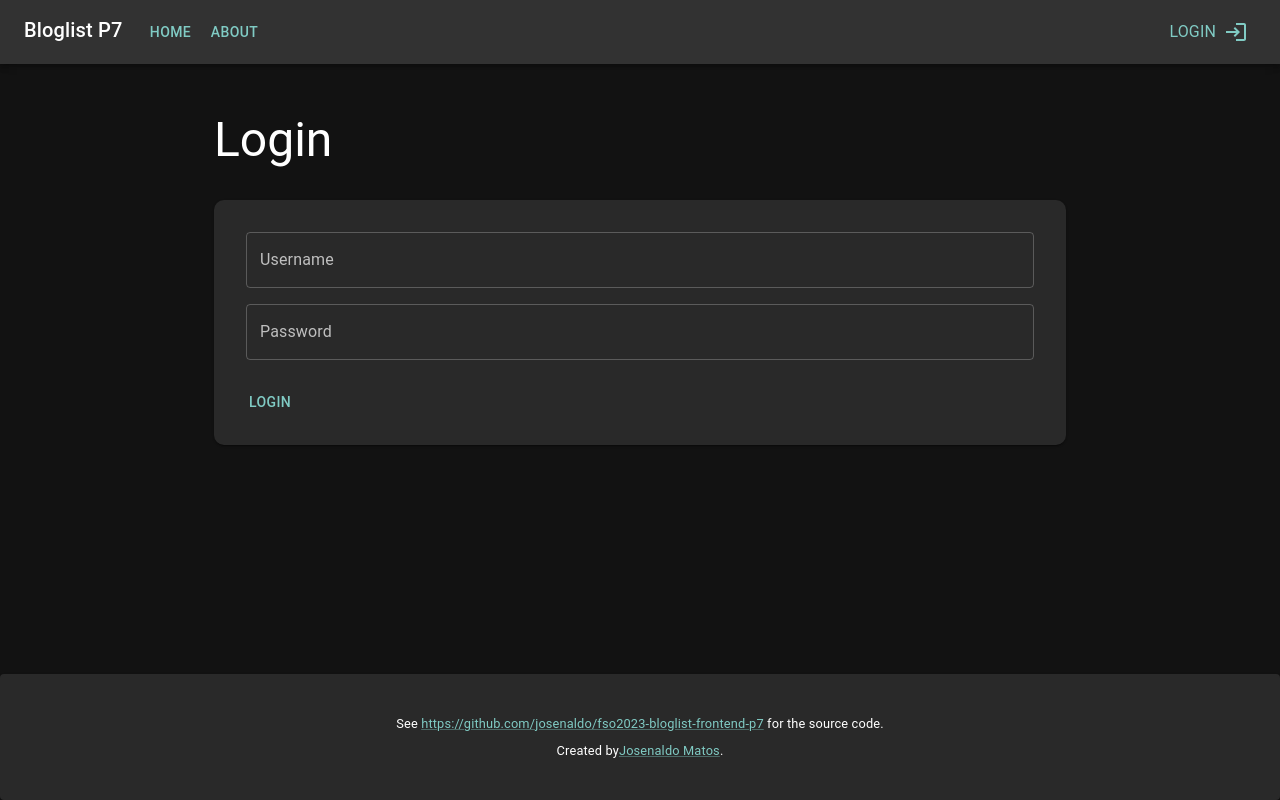
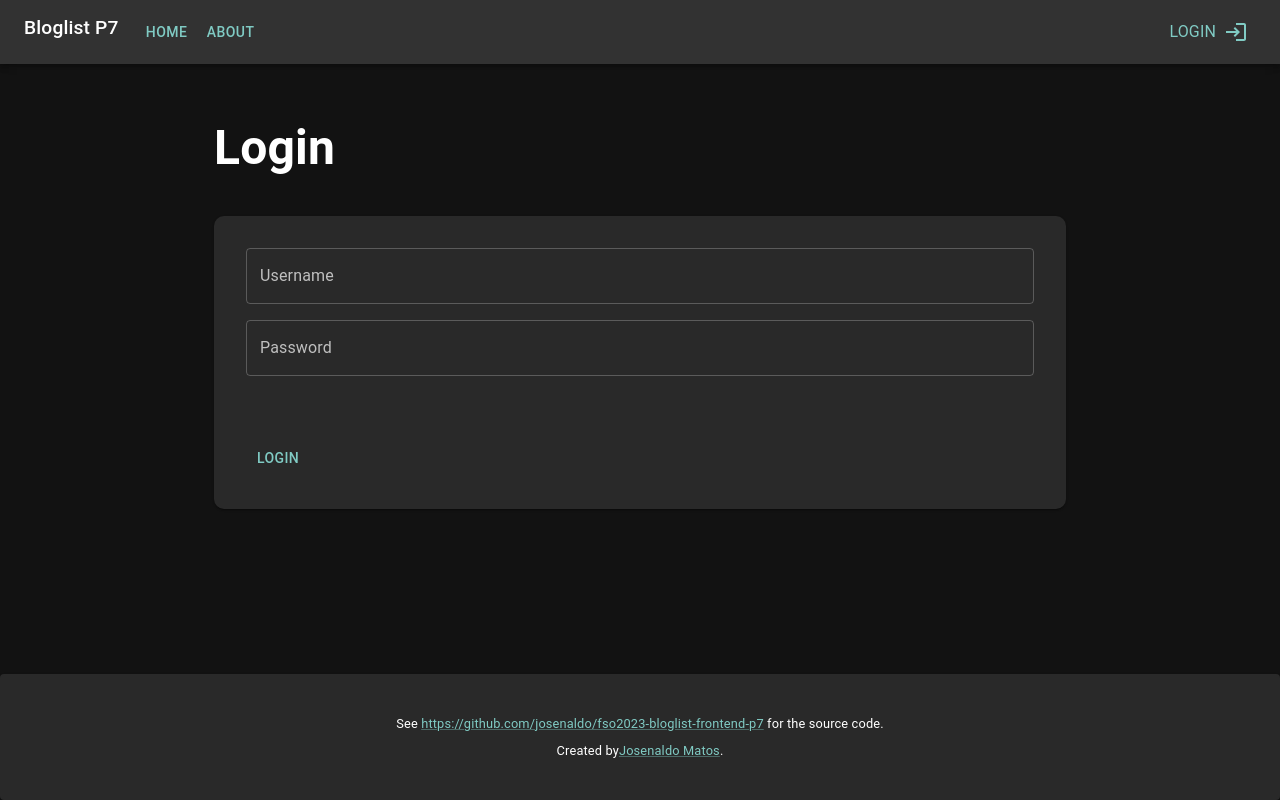
Before and after one commit to josenaldo/fso2023-bloglist-frontend-p7, a React (Vite) app: page /login in a window 1280 px wide. Built offline with nearby package versions, Linux system fonts and the light colour scheme.

Commit message:
:sparkles: feat: 7.14: User page has name and userName

```diff
--- a/src/features/ui/PageTitle.jsx
+++ b/src/features/ui/PageTitle.jsx
@@ -1,6 +1,6 @@
 import { Typography } from '@mui/material'
 
-const PageTitle = ({ title, variant = 'h3' }) => {
+const PageTitle = ({ title, variant = 'h1' }) => {
   return (
     <Typography
       variant={variant}
--- /dev/null
+++ b/src/features/user/User.jsx
@@ -0,0 +1,64 @@
+/* eslint-disable no-unused-vars */
+import {
+  Box,
+  Avatar,
+  Card,
+  CardContent,
+  CardMedia,
+  Typography,
+  Table,
+  TableHead,
+} from '@mui/material'
+
+import AccountCircleIcon from '@mui/icons-material/AccountCircle'
+
+const User = ({ user }) => {
+  console.log('🔴 User', user)
+  return (
+    <Card>
+      <CardMedia
+        component="img"
+        title={user.name}
+        image="https://picsum.photos/1200/630"
+        sx={{
+          aspectRatio: '4/1',
+        }}
+      />
+      <Box
+        sx={{
+          display: 'flex',
+          justifyContent: 'flex-start',
+          paddingLeft: '1rem',
+
+          width: '100%',
+        }}
+      >
+        <Avatar
+          sx={{
+            width: 'clamp(80px, 30vw, 200px)',
+            height: 'clamp(80px, 30vw, 200px)',
+            marginTop: 'calc(clamp(40px, 15vw, 100px) * -1)',
+            aspectRatio: '1/1',
+            bgcolor: 'primary.main',
+          }}
+        >
+          <AccountCircleIcon sx={{ width: '100%', height: '100%' }} />
+        </Avatar>
+        <Box
+          sx={{
+            display: 'flex',
+            flexDirection: 'column',
+            justifyContent: 'center',
+            paddingLeft: '1rem',
+          }}
+        >
+          <Typography variant="h5">{user.name}</Typography>
+          <Typography variant="subtitle1">{user.username}</Typography>
+        </Box>
+      </Box>
+      <CardContent></CardContent>
+    </Card>
+  )
+}
+
+export default User
--- a/src/features/user/index.js
+++ b/src/features/user/index.js
@@ -1,4 +1,6 @@
 export { default as UserList } from './UserList.jsx'
+export { default as User } from './User.jsx'
+
 export {
   useGetUsersQuery,
   useGetUserQuery,
--- a/src/pages/App.jsx
+++ b/src/pages/App.jsx
@@ -5,8 +5,8 @@ import { Template } from '@/features/layout'
 import AboutPage from '@/pages/AboutPage'
 import HomePage from '@/pages/HomePage'
 import LoginPage from '@/pages/LoginPage'
-import UsersPage from '@/pages/Users'
-import UserPage from '@/pages/User'
+import UsersPage from '@/pages/UsersPage'
+import UserPage from '@/pages/UserPage'
 
 const IndexPage = () => {
   const matchUser = useMatch('/users/:id')
--- a/src/pages/User.jsx
+++ b/src/pages/UserPage.jsx
@@ -1,7 +1,7 @@
 import { PageTitle } from '@/features/ui'
 import { Box } from '@mui/material'
 
-import { useGetUserQuery } from '@/features/user'
+import { User, useGetUserQuery } from '@/features/user'
 import { Loading } from '@/features/ui'
 
 const UserPage = ({ userId }) => {
@@ -13,8 +13,8 @@ const UserPage = ({ userId }) => {
 
   return (
     <Box>
-      <PageTitle title="Users" />
-      {isLoading ? <Loading /> : <Box>{user.name}</Box>}
+      <PageTitle title="Profile" />
+      {isLoading ? <Loading /> : <User user={user} />}
     </Box>
   )
 }
--- /dev/null
+++ b/src/styles/components.js
@@ -0,0 +1,43 @@
+const components = {
+  MuiCard: {
+    styleOverrides: {
+      root: {
+        borderRadius: 10,
+      },
+    },
+  },
+  MuiCardContent: {
+    styleOverrides: {
+      root: {
+        padding: '2rem',
+      },
+    },
+  },
+  MuiCardActions: {
+    styleOverrides: {
+      root: {
+        padding: '2rem',
+      },
+    },
+  },
+  MuiLink: {
+    variants: [
+      {
+        props: { variant: 'nav' },
+        style: {
+          color: 'inherit',
+          textDecoration: 'none',
+        },
+      },
+      {
+        props: { variant: 'plain' },
+        style: {
+          color: 'inherit',
+          textDecoration: 'none',
+        },
+      },
+    ],
+  },
+}
+
+export default components
--- a/src/styles/index.js
+++ b/src/styles/index.js
@@ -1 +1,9 @@
-export { default as theme } from './theme.js'
+export { default as theme } from './theme'
+export {
+  default as palette,
+  primaryColor,
+  secondaryColor,
+  surficeColor,
+} from './palette'
+
+export { default as components } from './components'
--- /dev/null
+++ b/src/styles/palette.js
@@ -0,0 +1,34 @@
+import {
+  teal as primaryColor,
+  deepPurple as secondaryColor,
+  grey as surficeColor,
+} from '@mui/material/colors/'
+
+const palette = {
+  mode: 'dark',
+  primary: {
+    main: primaryColor[200],
+  },
+  secondary: {
+    main: secondaryColor[200],
+  },
+  background: {
+    default: '#121212',
+    paper: '#1e1e1e',
+    transparent: 'rgba(0, 0, 0, 0.5)',
+  },
+  surfice: {
+    s100: surficeColor[100],
+    s200: surficeColor[200],
+    s300: surficeColor[300],
+    s400: surficeColor[400],
+    s500: surficeColor[500],
+    s600: surficeColor[600],
+    s700: surficeColor[700],
+    s800: surficeColor[800],
+    s900: surficeColor[900],
+  },
+}
+
+export { primaryColor, secondaryColor, surficeColor }
+export default palette
--- a/src/styles/theme.js
+++ b/src/styles/theme.js
@@ -1,64 +1,45 @@
 import { createTheme } from '@mui/material/styles'
-import {
-  teal as primaryColor,
-  deepPurple as secondaryColor,
-  grey as surficeColor,
-} from '@mui/material/colors/'
 
-const theme = createTheme({
-  palette: {
-    mode: 'dark',
-    primary: {
-      main: primaryColor[200],
-    },
-    secondary: {
-      main: secondaryColor[200],
-    },
-    background: {
-      default: '#121212',
-      paper: '#1e1e1e',
-      transparent: 'rgba(0, 0, 0, 0.5)',
-    },
-    surfice: {
-      s100: surficeColor[100],
-      s200: surficeColor[200],
-      s300: surficeColor[300],
-      s400: surficeColor[400],
-      s500: surficeColor[500],
-      s600: surficeColor[600],
-      s700: surficeColor[700],
-      s800: surficeColor[800],
-      s900: surficeColor[900],
-    },
-  },
-  components: {
-    MuiCard: {
-      styleOverrides: {
-        root: {
-          borderRadius: 10,
-          padding: '1rem',
-        },
-      },
-    },
-    MuiLink: {
-      variants: [
-        {
-          props: { variant: 'nav' },
-          style: {
-            color: 'inherit',
-            textDecoration: 'none',
-          },
-        },
-        {
-          props: { variant: 'plain' },
-          style: {
-            color: 'inherit',
-            textDecoration: 'none',
-          },
-        },
-      ],
-    },
-  },
-})
+import palette from './palette'
+import components from './components'
+
+const baseTheme = {
+  palette,
+  components,
+}
+
+const extendTheme = (theme) => {
+  theme.typography.h1 = {
+    fontSize: 'clamp(2.40rem, 5vw, 3rem)',
+    fontWeight: 700,
+  }
+
+  theme.typography.h2 = {
+    fontSize: 'clamp(1.80rem, 4.5vw, 2.40rem)',
+    fontWeight: 700,
+  }
+
+  theme.typography.h3 = {
+    fontSize: 'clamp(1.40rem, 4vw, 1.80rem)',
+    fontWeight: 700,
+  }
+
+  theme.typography.h4 = {
+    fontSize: 'clamp(1.20rem, 3.5vw, 1.60rem)',
+    fontWeight: 700,
+  }
+
+  theme.typography.h5 = {
+    fontSize: 'clamp(1.00rem, 3vw, 1.40rem)',
+    fontWeight: 700,
+  }
+
+  theme.typography.h6 = {
+    fontSize: 'clamp(1.00rem, 2.5vw, 1.20rem)',
+    fontWeight: 500,
+  }
+}
+const theme = createTheme(baseTheme)
+extendTheme(theme)
 
 export default theme
```
Also changed, not shown: src/pages/UsersPage.jsx (renamed from src/pages/Users.jsx).
